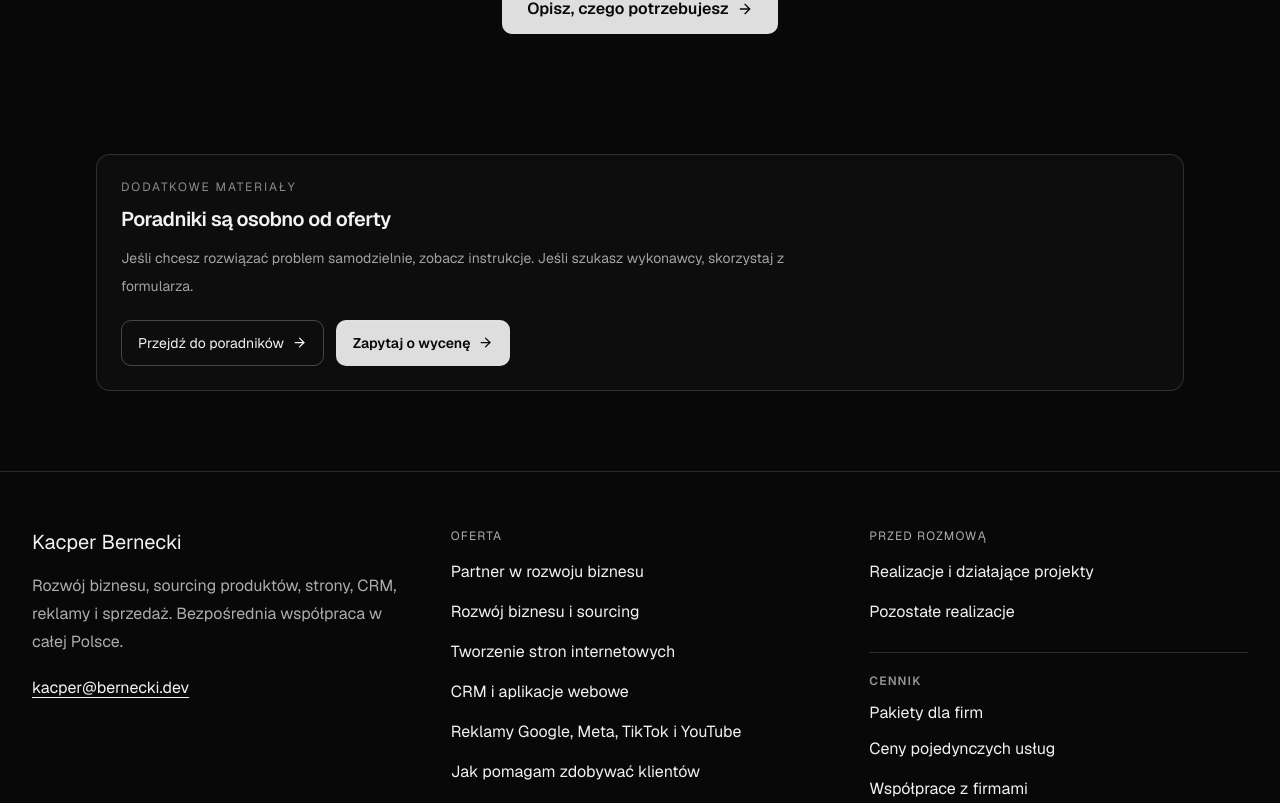
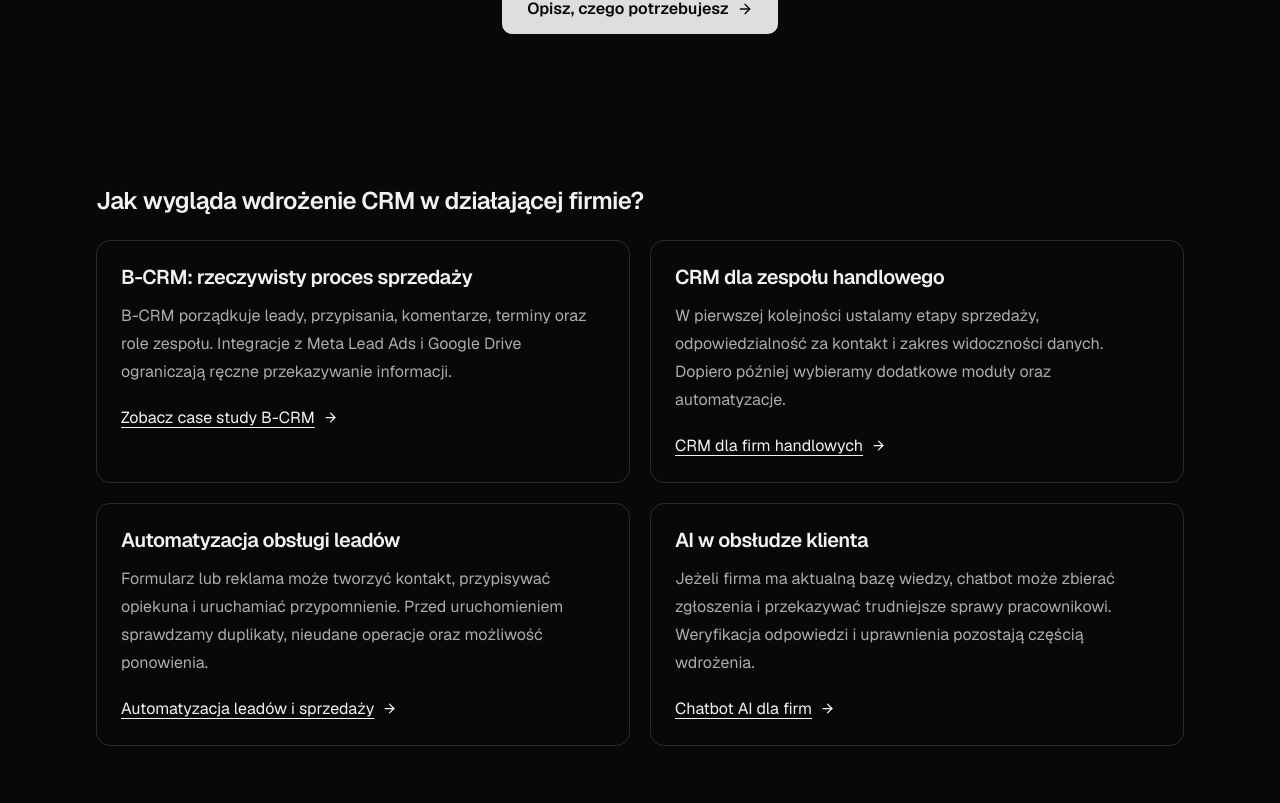
Before and after one commit to ft4k696bk6-prog/kacper-portfolio, a Next.js app: page /crm-i-aplikacje-webowe in a window 1280 px wide. Shown: the part 5714-6517 px from the top of the page. Built offline with nearby package versions, Linux system fonts and the light colour scheme; no server answers.

Commit message:
SEO: prioritize commercial service discovery and real project evidence

```diff
--- a/src/components/HomeStudio.tsx
+++ b/src/components/HomeStudio.tsx
@@ -177,6 +177,7 @@ export function HomeStudio() {
         <Link href={lang === "en" ? "/en/services/crm" : "/crm-i-aplikacje-webowe"} className="font-semibold text-white underline underline-offset-4">{lang === "pl" ? "Dedykowany CRM i aplikacje webowe" : "Custom CRM and web applications"}</Link>
         <Link href={lang === "en" ? "/en/pricing" : "/cennik"} className="font-semibold text-white underline underline-offset-4">{lang === "pl" ? "Cennik usług" : "Website and CRM pricing"}</Link>
       </nav>
+      {lang === "pl" && <nav aria-label="Specjalistyczne usługi dla firm" className="mt-5 flex flex-wrap gap-x-6 gap-y-3 text-sm leading-7"><Link href="/oferta/landing-page" className="underline underline-offset-4">Landing page sprzedażowy</Link><Link href="/wdrozenia-ai-dla-firm" className="underline underline-offset-4">Wdrożenia AI dla firm</Link><Link href="/oferta/chatbot-ai-dla-firm" className="underline underline-offset-4">Chatbot AI na stronę firmy</Link><Link href="/automatyzacja-leadow-i-sprzedazy" className="underline underline-offset-4">Automatyzacja leadów i sprzedaży</Link><Link href="/google-ads-dla-firm" className="underline underline-offset-4">Prowadzenie Google Ads</Link></nav>}
       {lang === "pl" && <div className="mt-6 flex flex-wrap gap-4 text-sm"><Link href="#cennik" className="underline underline-offset-4">Zobacz pakiety i cennik</Link><Link href="/pozyskiwanie-klientow" className="underline underline-offset-4">Jak zdobywać klientów przez Google i Facebook?</Link><Link href="/reklamy-online" className="underline underline-offset-4">Reklamy Google, Facebook, Instagram i TikTok</Link><Link href="/crm-dla-firm-handlowych" className="underline underline-offset-4">CRM dla firmy</Link></div>}
       <div className="mt-8 grid grid-cols-2 gap-2 sm:flex sm:flex-wrap sm:gap-3">
         <Link href={lang==="en"?"/en/contact":"/kontakt"} className="brand-action inline-flex min-h-12 items-center justify-center gap-2 rounded-lg px-3 py-3 text-center text-[11px] font-semibold leading-5 text-black sm:px-6 sm:text-sm">{lang === "pl" ? "Zapytaj o współpracę" : "Discuss your project"} <ArrowUpRight size={17}/></Link>
--- a/src/components/ServiceLandingPage.tsx
+++ b/src/components/ServiceLandingPage.tsx
@@ -482,6 +482,22 @@ export function ServiceLandingPage({ kind }: ServiceLandingPageProps) {
           </div>
         </section>
       )}
+      {kind !== "marketing" && <section className="mx-auto max-w-6xl px-5 py-14 md:px-8" aria-labelledby="service-fit-heading">
+        <h2 id="service-fit-heading" className="text-2xl font-semibold">{kind === "websites" ? "Jak dobrać stronę do sposobu pozyskiwania klientów?" : "Jak wygląda wdrożenie CRM w działającej firmie?"}</h2>
+        <div className="mt-6 grid gap-5 md:grid-cols-2">
+          {(kind === "websites" ? [
+            {title:"StarCars: katalog i kalkulator importu",body:"Strona łączy ofertę importera z wyszukiwaniem samochodów i kalkulacją kosztów. To przykład projektu, w którym odwiedzający może samodzielnie przejść od znalezienia auta do zapytania o wycenę.",href:"/case-studies/starcars",label:"Zobacz projekt StarCars"},
+            {title:"Isto Kebab: strona z procesem zamawiania",body:"Menu i ścieżka zamówienia odpowiadają na inną potrzebę niż zwykła strona wizytówkowa. Przed wyceną ustalamy, czy klient ma dzwonić, wysyłać formularz, rezerwować termin czy składać zamówienie.",href:"/case-studies/isto-kebab",label:"Zobacz projekt Isto Kebab"},
+            {title:"Jedna oferta i jedna konwersja",body:"Jeżeli ruch pochodzi z reklamy konkretnej usługi, rozbudowane menu nie zawsze pomaga. Landing page powinien zawierać zakres, dowody wykonania, odpowiedzi na obiekcje i wyraźny kontakt.",href:"/oferta/landing-page",label:"Projektowanie landing page"},
+            {title:"Strona połączona z reklamami i CRM",body:"Ustalamy, jakie dane mają trafić z formularza do procesu sprzedażowego, kto odbiera zgłoszenie i jak mierzyć rzeczywiste zapytania, a nie tylko wizyty.",href:"/crm-i-aplikacje-webowe",label:"CRM i integracje"}
+          ] : [
+            {title:"B-CRM: rzeczywisty proces sprzedaży",body:"B-CRM porządkuje leady, przypisania, komentarze, terminy oraz role zespołu. Integracje z Meta Lead Ads i Google Drive ograniczają ręczne przekazywanie informacji.",href:"/case-studies/b-crm",label:"Zobacz case study B-CRM"},
+            {title:"CRM dla zespołu handlowego",body:"W pierwszej kolejności ustalamy etapy sprzedaży, odpowiedzialność za kontakt i zakres widoczności danych. Dopiero później wybieramy dodatkowe moduły oraz automatyzacje.",href:"/crm-dla-firm-handlowych",label:"CRM dla firm handlowych"},
+            {title:"Automatyzacja obsługi leadów",body:"Formularz lub reklama może tworzyć kontakt, przypisywać opiekuna i uruchamiać przypomnienie. Przed uruchomieniem sprawdzamy duplikaty, nieudane operacje oraz możliwość ponowienia.",href:"/automatyzacja-leadow-i-sprzedazy",label:"Automatyzacja leadów i sprzedaży"},
+            {title:"AI w obsłudze klienta",body:"Jeżeli firma ma aktualną bazę wiedzy, chatbot może zbierać zgłoszenia i przekazywać trudniejsze sprawy pracownikowi. Weryfikacja odpowiedzi i uprawnienia pozostają częścią wdrożenia.",href:"/oferta/chatbot-ai-dla-firm",label:"Chatbot AI dla firm"}
+          ]).map(item=><article key={item.href} className="rounded-xl border border-white/15 p-6"><h3 className="text-xl font-semibold">{item.title}</h3><p className="mt-3 leading-7 text-white/70">{item.body}</p><Link href={item.href} className="mt-5 inline-flex items-center gap-2 underline underline-offset-4">{item.label}<ArrowRight size={15}/></Link></article>)}
+        </div>
+      </section>}
       <section className="mx-auto max-w-6xl px-5 pb-20 pt-6 md:px-8">
         <div className="rounded-xl border border-white/15 bg-white/[0.025] p-6">
           <p className="text-xs uppercase tracking-[.16em] text-white/55">Dodatkowe materiały</p>
--- a/src/components/SiteFooter.tsx
+++ b/src/components/SiteFooter.tsx
@@ -26,6 +26,8 @@ export function SiteFooter() {
         <Link className="block" href={english?"/en/customer-acquisition":"/pozyskiwanie-klientow"}>{english?"Customer acquisition":"Jak pomagam zdobywać klientów"}</Link>
 
         {!english && <Link className="block" href="/crm-dla-firm-handlowych">CRM dla firm handlowych</Link>}
+        {!english && <Link className="block" href="/oferta/chatbot-ai-dla-firm">Chatbot AI dla firm</Link>}
+        {!english && <Link className="block" href="/oferta/landing-page">Landing page na zamówienie</Link>}
         {!english && <Link className="block" href="/automatyzacja-leadow-i-sprzedazy">Automatyzacja leadów i sprzedaży</Link>}
         <Link className="block" href={english?"/en/services/marketing":"/marketing-i-reklamy"}>{english?"Marketing, advertising and social media":"Marketing, reklamy i social media"}</Link>
         {!english && <Link className="block" href="/uslugi">Usługi dla firm w całej Polsce</Link>}
```
